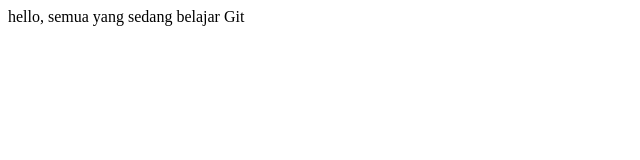
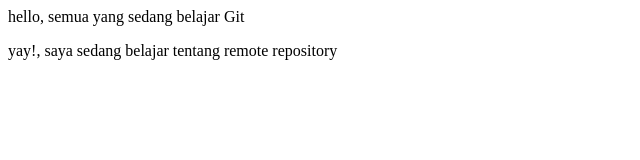
Before and after one commit to asriyadi001/belajar-git, a plain HTML site: page index.html in a window 1280 px wide. Shown: the whole page, without its empty margins (0-640 px from the left). Drawn offline with Linux system fonts and the light colour scheme.

Commit message:
mengubah judul dan teks di body

```diff
--- a/index.html
+++ b/index.html
@@ -1,9 +1,11 @@
 <html>
 <head>
 	<meta charset="utf-8">
-	<title>belajar Git -Project 01</title>
+
+	<title>belajar Git Remote repository</title>
 	</head>
 	<body>
 		<p> hello, semua yang sedang belajar Git </p>
+		<p> yay!, saya sedang belajar tentang remote repository </p>
 	</body>
 </html>
```
